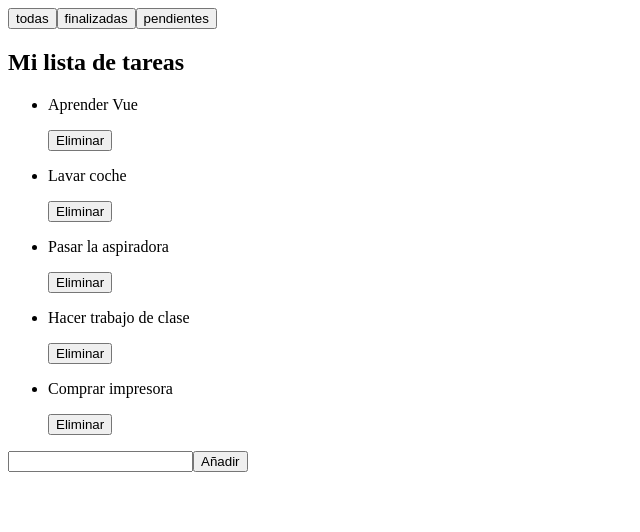
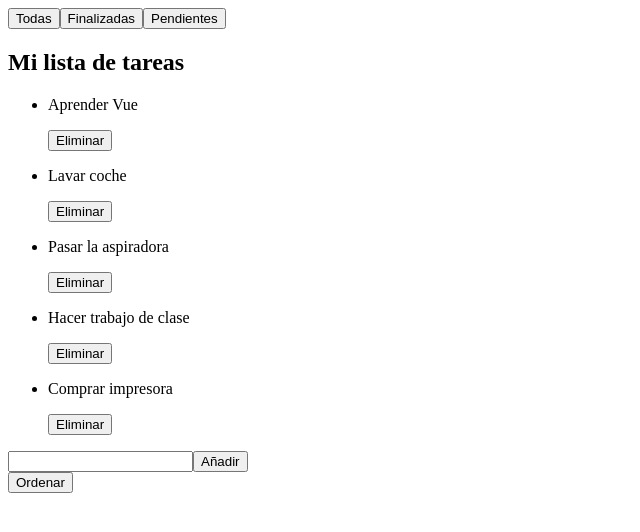
Before and after one commit to diana-nt/todo-app, a Vue app: page / in a window 1280 px wide. Shown: the top 532 px of the page, without its empty margins (0-640 px from the left). Built offline with nearby package versions, Linux system fonts and the light colour scheme.

Commit message:
Sort by date

```diff
--- a/src/components/AddTarea.vue
+++ b/src/components/AddTarea.vue
@@ -21,7 +21,8 @@ export default {
       const nuevaTarea = {
         id: uuidv4(),
         title: this.title,
-        completed: false
+        completed: false,
+        created_at: new Date()
       }
 
       this.$emit('add-tarea', nuevaTarea);
--- a/src/views/Home.vue
+++ b/src/views/Home.vue
@@ -1,10 +1,11 @@
 <template>
   <div class="home">
     <button v-for="tab in tabs" @click="changeTab(tab)" :key="tab">
-      {{ tab }}
+      {{ tab | capitalizar }}
     </button>
     <tareas :tareas="tareasMostradas()" @delete-tarea="deleteTarea"></tareas>
     <addTarea @add-tarea="addTarea" />
+    <button @click="ordenarTareas">Ordenar</button>
   </div>
 </template>
 
@@ -12,7 +13,6 @@
 // @ is an alias to /src
 import Tareas from "@/components/Tareas";
 import AddTarea from "@/components/AddTarea";
-
 
 export default {
   name: 'Home',
@@ -28,27 +28,32 @@ export default {
         {
           id: 1,
           title: 'Aprender Vue',
-          completed: false
+          completed: false,
+          created_at: new Date('2017-06-01')
         },
         {
           id: 2,
           title: 'Lavar coche',
-          completed: false
+          completed: false,
+          created_at: new Date('2018-04-23')
         },
         {
           id: 3,
           title: 'Pasar la aspiradora',
-          completed: false
+          completed: false,
+          created_at: new Date('2019-11-30')
         },
         {
           id: 4,
           title: 'Hacer trabajo de clase',
-          completed: false
+          completed: false,
+          created_at: new Date('2019-02-10')
         },
         {
           id: 5,
           title: 'Comprar impresora',
-          completed: false
+          completed: false,
+          created_at: new Date('2004-08-13')
         }
       ]
     }
@@ -72,6 +77,9 @@ export default {
     },
     deleteTarea(tareaId){
       this.tareas = this.tareas.filter(tarea => tarea.id !== tareaId);
+    },
+    ordenarTareas(){
+      return this.tareas.sort((a, b) => new Date(a.created_at) - new Date(b.created_at))
     }
   },
   computed:{
@@ -81,6 +89,11 @@ export default {
     tareasPendientes(){
       return this.tareas.filter(tarea => tarea.completed === false);
     }
+  },
+  filters: {
+    capitalizar(contenido) {
+      return contenido.substring(0, 1).toUpperCase() + contenido.substring(1, contenido.length);
+    }
   }
 }
 </script>
```
